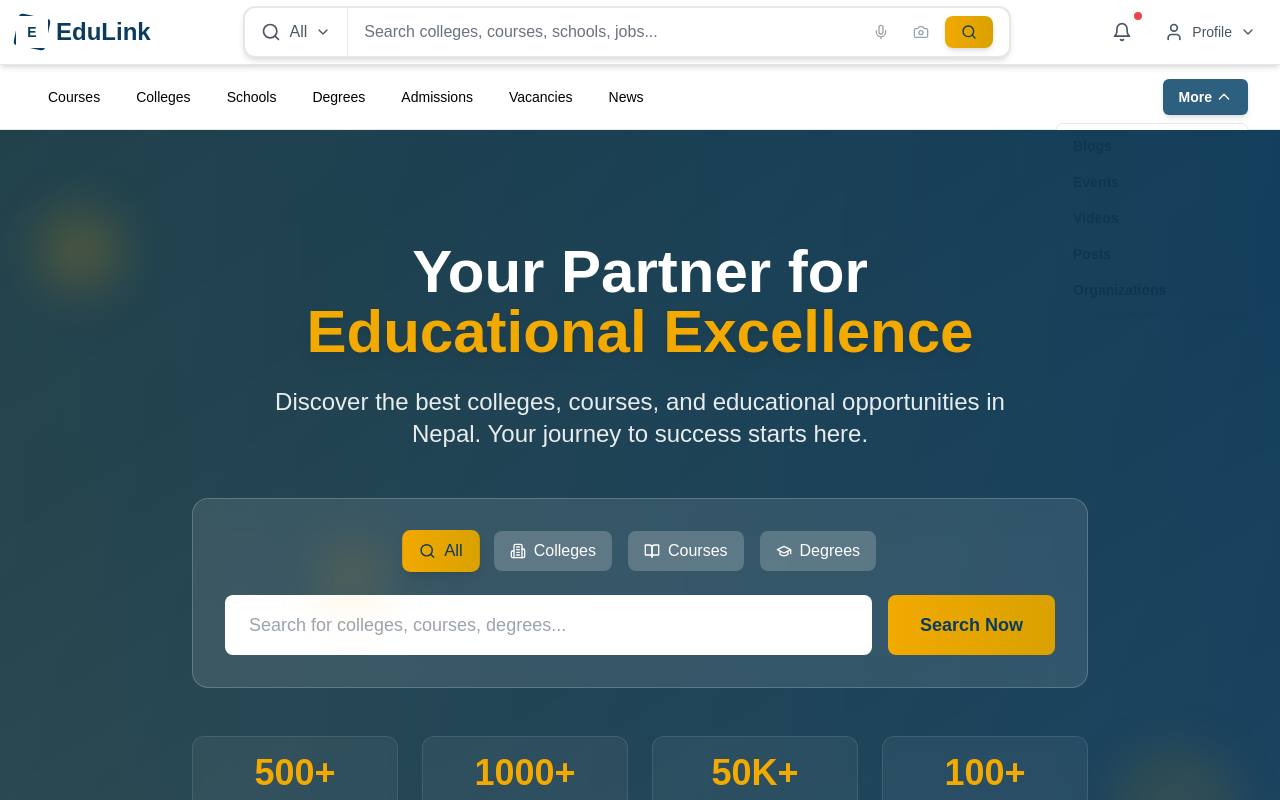
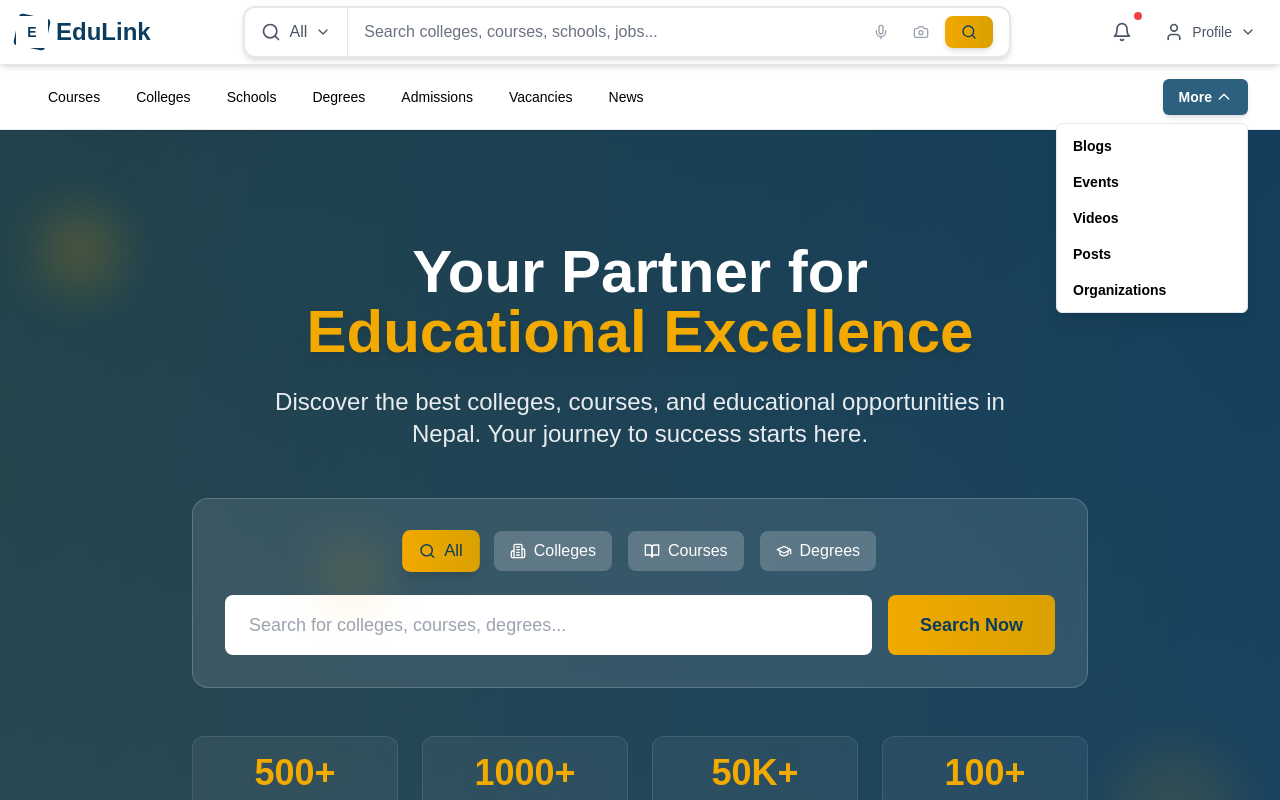
Before and after one commit to Suraj24-stack/edusanjal, a Next.js app in the folder client/: page / in a window 1280 px wide. Both pictures are taken after a click on the button "More". Shown: the top 800 px of the page. Built offline with nearby package versions, Linux system fonts and the light colour scheme.

Commit message:
updated the news page

```diff
--- a/client/src/app/component/NavBar.js
+++ b/client/src/app/component/NavBar.js
@@ -59,7 +59,7 @@ const NavBar = () => {
   };
 
   return (
-    <nav className="bg-white border-b border-gray-200 sticky top-0 z-60 shadow-sm">
+    <nav className="bg-white border-b border-gray-200 sticky top-16 z-[60] shadow-sm">
       <div className="max-w-7xl mx-auto px-4 sm:px-6 lg:px-8">
         {/* Desktop Navigation */}
         <div className="hidden lg:flex items-center justify-between h-16">
@@ -115,7 +115,7 @@ const NavBar = () => {
 
             {/* Dropdown Menu */}
             {isMoreOpen && (
-              <div className="absolute right-0 mt-2 w-48 bg-white border border-gray-200 rounded-md shadow-lg py-1">
+              <div className="absolute right-0 mt-2 w-48 bg-white border border-gray-200 rounded-md shadow-lg py-1 z-50">
                 {moreItems.map((item) => (
                   <Link
                     key={item.name}
```
